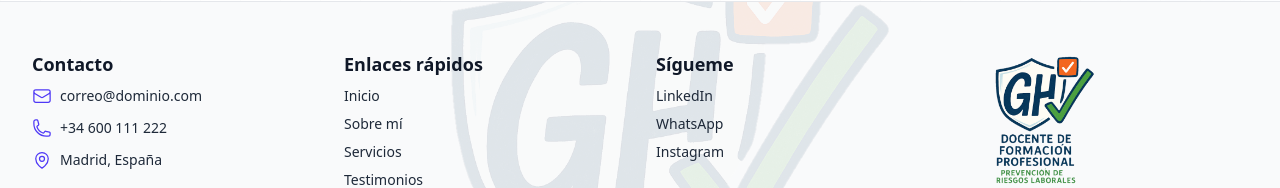
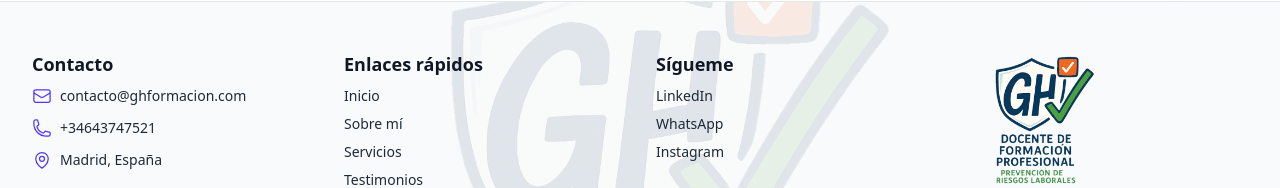
Before and after one commit to Mauriizio/cvgabriel, a Next.js app: page / in a window 1280 px wide. Shown: the part 8285-8473 px from the top of the page. Built offline with nearby package versions, Linux system fonts and the light colour scheme.

Commit message:
Cambios Formulario nuevo

```diff
--- a/src/app/components/Footer.tsx
+++ b/src/app/components/Footer.tsx
@@ -44,14 +44,14 @@ export default function Footer() {
           <ul className="space-y-3 text-sm">
             <li className="flex justify-center lg:justify-start items-center gap-2">
               <EnvelopeIcon className="w-5 h-5 text-indigo-600" />
-              <a href="mailto:correo@dominio.com" className="hover:underline">
-                correo@dominio.com
+              <a href="mailto:contacto@ghformacion.com" className="hover:underline">
+                contacto@ghformacion.com
               </a>
             </li>
             <li className="flex justify-center lg:justify-start items-center gap-2">
               <PhoneIcon className="w-5 h-5 text-indigo-600" />
-              <a href="tel:+34600111222" className="hover:underline">
-                +34 600 111 222
+              <a href="tel:+34643747521" className="hover:underline">
+                +34643747521
               </a>
             </li>
             <li className="flex justify-center lg:justify-start items-center gap-2">
@@ -83,12 +83,12 @@ export default function Footer() {
           <h3 className="text-lg font-semibold mb-2 text-gray-900">Sígueme</h3>
           <ul className="space-y-2 text-sm">
             <li>
-              <a href="https://www.linkedin.com/in/tu-perfil" target="_blank" rel="noopener noreferrer" className="hover:underline">
+              <a href="https://www.linkedin.com/in/gabriel-hern%C3%A1ndez-zambrano/?utm_source=share&utm_campaign=share_via&utm_content=profile&utm_medium=android_app" target="_blank" rel="noopener noreferrer" className="hover:underline">
                 LinkedIn
               </a>
             </li>
             <li>
-              <a href="https://wa.me/34600111222" target="_blank" rel="noopener noreferrer" className="hover:underline">
+              <a href="https://wa.me/34643747521" target="_blank" rel="noopener noreferrer" className="hover:underline">
                 WhatsApp
               </a>
             </li>
--- a/src/app/layout.tsx
+++ b/src/app/layout.tsx
@@ -157,16 +157,11 @@ export default function RootLayout({
         {children}
 
         {/* JSON-LD: puedes moverlo a un /app/head.tsx si prefieres */}
-        <script
-          type="application/ld+json"
-          // @ts-expect-error: JSON
-          dangerouslySetInnerHTML={{ __html: JSON.stringify(organizationJsonLd) }}
-        />
-        <script
-          type="application/ld+json"
-          // @ts-expect-error: JSON
-          dangerouslySetInnerHTML={{ __html: JSON.stringify(websiteJsonLd) }}
-        />
+       <script
+  type="application/ld+json"
+  dangerouslySetInnerHTML={{ __html: JSON.stringify(organizationJsonLd) }}
+/>
+
       </body>
     </html>
   );
```
